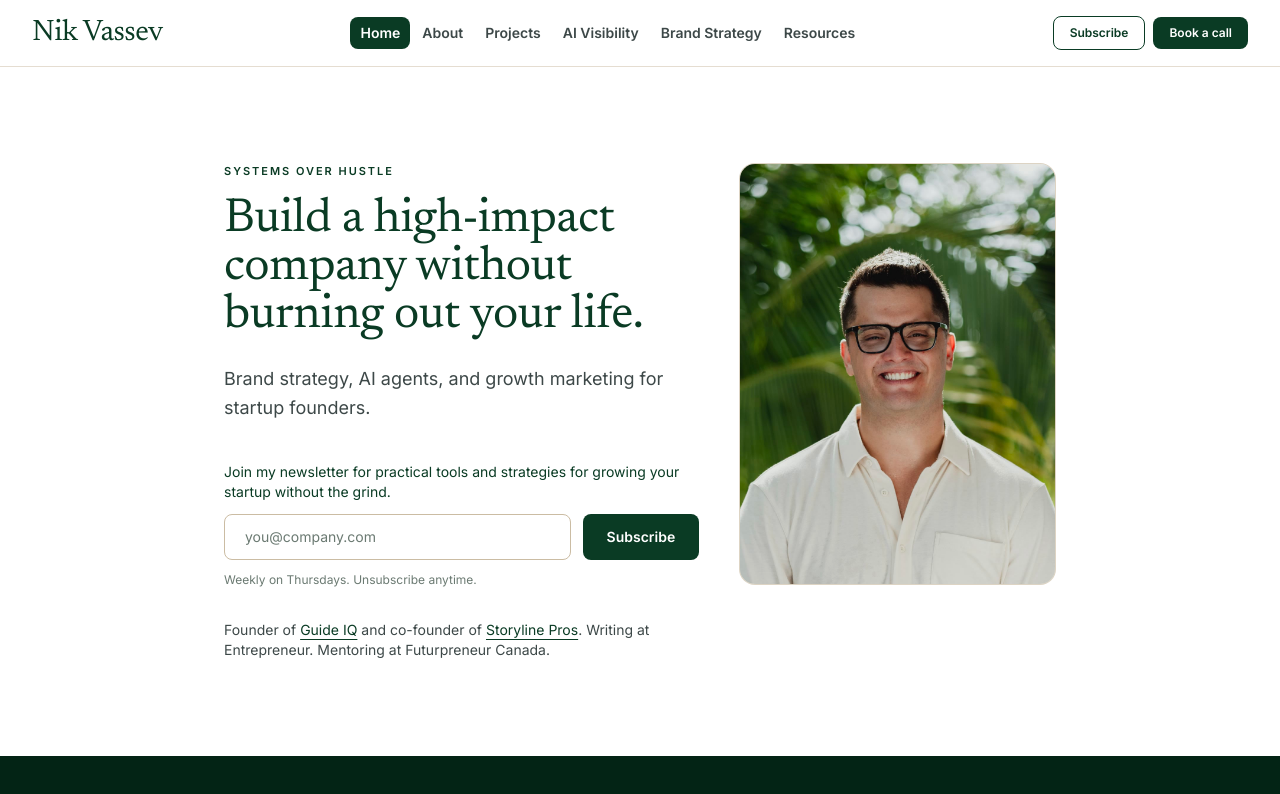
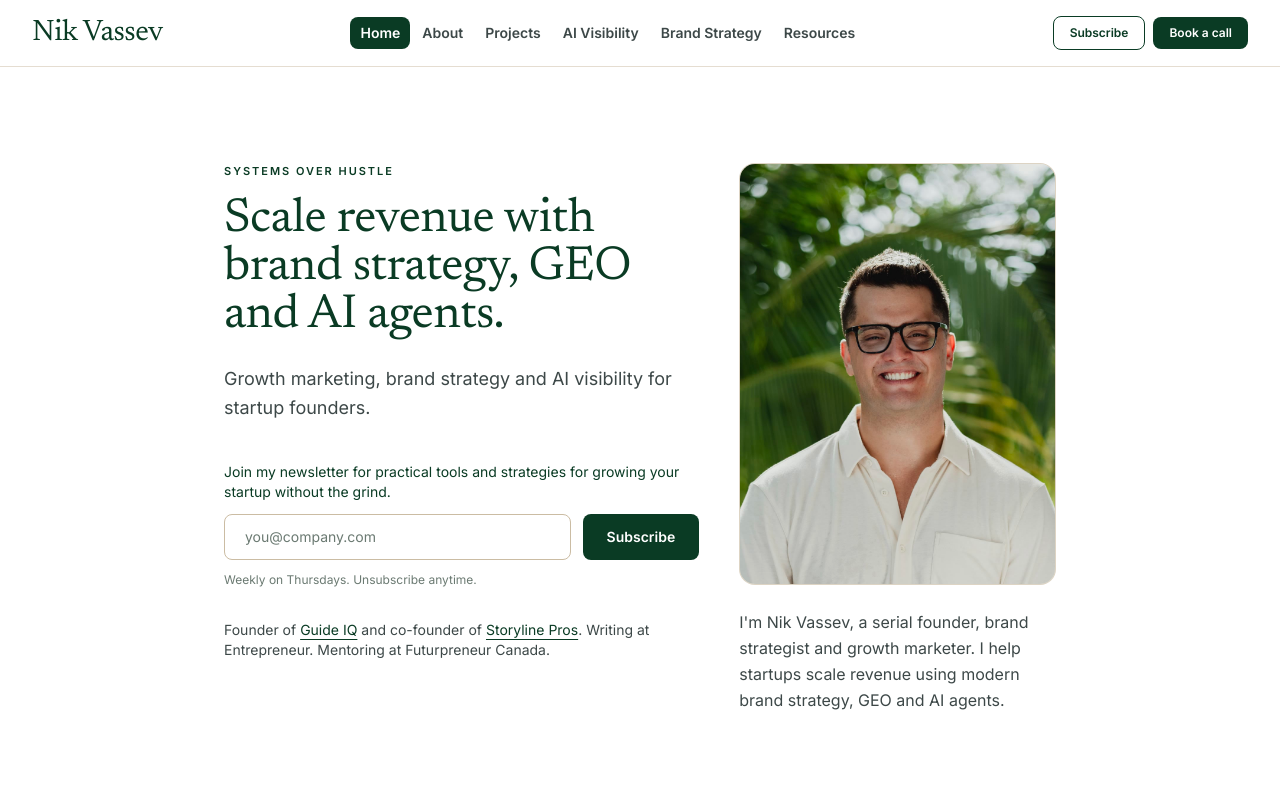
Before and after one commit to thenikvassev/nikvassev-site, a Next.js app: page / in a window 1280 px wide. Shown: the top 794 px of the page. Built offline with nearby package versions, Linux system fonts and the light colour scheme.

Commit message:
Shift homepage focus to growth, brand and AI visibility.

```diff
--- a/src/app/page.tsx
+++ b/src/app/page.tsx
@@ -12,11 +12,11 @@ import { siteConfig } from "@/lib/site";
 export const metadata: Metadata = {
   title: `${siteConfig.name} | Systems Over Hustle`,
   description:
-    "Practical brand strategy, growth marketing and AI systems for entrepreneurs building high-impact companies without burning out.",
+    "Brand strategy, growth marketing and AI visibility for startups scaling revenue with GEO and AI agents.",
   openGraph: {
     title: `${siteConfig.name} | Systems Over Hustle`,
     description:
-      "Practical brand strategy, growth marketing and AI systems for entrepreneurs building high-impact companies without burning out.",
+      "Brand strategy, growth marketing and AI visibility for startups scaling revenue with GEO and AI agents.",
   },
 };
 
@@ -28,10 +28,10 @@ export default function HomePage() {
           <div>
             <p className="section-label">Systems Over Hustle</p>
             <h1 className="mt-4 max-w-2xl text-4xl tracking-display text-ink md:text-5xl">
-              Build a high-impact company without burning out your life.
+              Scale revenue with brand strategy, GEO and AI agents.
             </h1>
             <p className="mt-6 max-w-reading text-lg leading-relaxed text-ink-muted">
-              Brand strategy, AI agents, and growth marketing for startup founders.
+              Growth marketing, brand strategy and AI visibility for startup founders.
             </p>
 
             <div id="newsletter" className="mt-10 max-w-lg scroll-mt-28">
@@ -66,13 +66,19 @@ export default function HomePage() {
               . Writing at Entrepreneur. Mentoring at Futurpreneur Canada.
             </p>
           </div>
+          <div className="mx-auto w-full max-w-sm lg:max-w-none">
             <MediaFrame
               src="/photos/nik-hero-portrait.jpg"
               alt="Nik Vassev smiling outdoors in a cream polo and glasses, palms behind him."
               ratio="portrait"
               priority
-            className="mx-auto w-full max-w-sm lg:max-w-none"
             />
+            <p className="mt-6 text-base leading-relaxed text-ink-muted">
+              I&apos;m Nik Vassev, a serial founder, brand strategist and growth
+              marketer. I help startups scale revenue using modern brand
+              strategy, GEO and AI agents.
+            </p>
+          </div>
         </div>
       </section>
 
```
Lines whose indentation alone changed are shown as unchanged.
